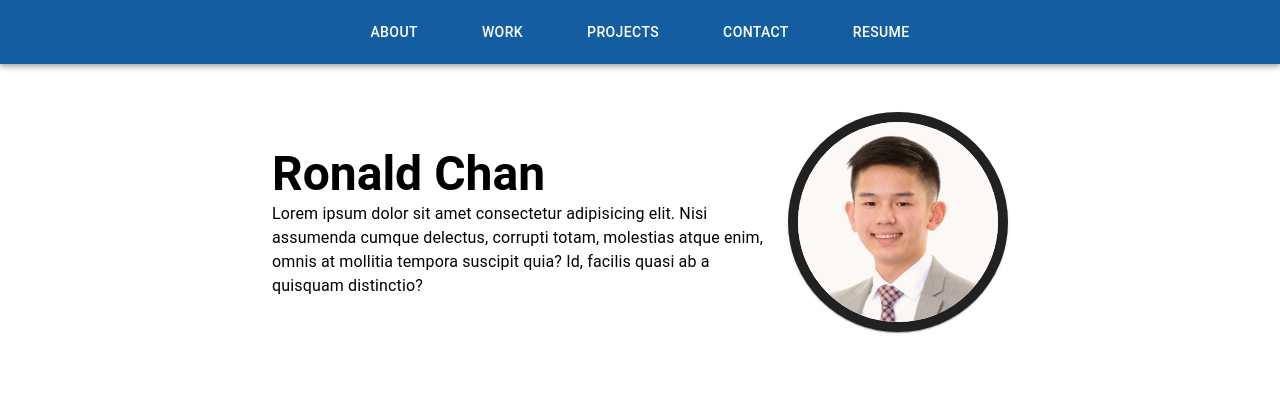
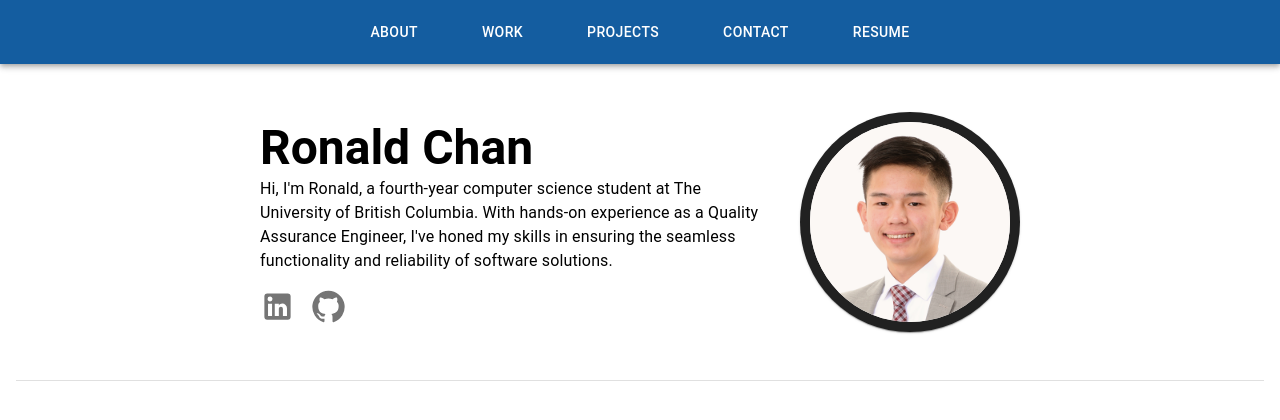
Before and after one commit to ronalldchan/ronalldchan.github.io, a React (Create React App) app: page / in a window 1280 px wide. Shown: the top 420 px of the page. Built offline with nearby package versions, Linux system fonts and the light colour scheme.

Commit message:
Updated index.html description - Removed items from manifest.json - Updated description for About section - Updated Content structure - Added IconLinkButton for external links

```diff
--- a/public/index.html
+++ b/public/index.html
@@ -7,7 +7,7 @@
     <meta name="theme-color" content="#000000" />
     <meta
       name="description"
-      content="Web site created using create-react-app"
+      content="UBC Computer Science Student"
     />
     <!-- <link rel="apple-touch-icon" href="%PUBLIC_URL%/logo192.png" /> -->
     <!--
--- a/src/components/AboutMe.tsx
+++ b/src/components/AboutMe.tsx
@@ -1,18 +1,28 @@
-import { Box, Container, Paper, Typography } from "@mui/material";
+import { Box, Paper, Typography } from "@mui/material";
 import headshot from "../images/headshot.png";
+import LinkedInIcon from "@mui/icons-material/LinkedIn";
+import GitHubIcon from "@mui/icons-material/GitHub";
+import IconLinkButton from "./IconLinkButton";
 
 function AboutMe() {
   return (
     <Box component="section" id="about">
       <Box py={6} display={"flex"} justifyContent={"center"} alignItems={"center"}>
-        <Box mr={2}>
+        <Box mr={5}>
           <Typography variant="h3" fontWeight={"bold"}>
             Ronald Chan
           </Typography>
-          <Typography variant="body1" maxWidth={500}>
-            Lorem ipsum dolor sit amet consectetur adipisicing elit. Nisi assumenda cumque delectus, corrupti totam,
-            molestias atque enim, omnis at mollitia tempora suscipit quia? Id, facilis quasi ab a quisquam distinctio?
+          <Typography variant="body1" maxWidth={500} mb={2}>
+            Hi, I'm Ronald, a fourth-year computer science student at The University of British Columbia. With hands-on
+            experience as a Quality Assurance Engineer, I've honed my skills in ensuring the seamless functionality and
+            reliability of software solutions.
           </Typography>
+          <IconLinkButton href="https://www.linkedin.com/in/ronald-chan-info/">
+            <LinkedInIcon fontSize="large" />
+          </IconLinkButton>
+          <IconLinkButton href="https://github.com/ronalldchan">
+            <GitHubIcon fontSize="large" />
+          </IconLinkButton>
         </Box>
         <Paper
           sx={{
--- a/src/components/Content.tsx
+++ b/src/components/Content.tsx
@@ -1,8 +1,13 @@
-import { Container, Divider } from "@mui/material";
+import { Box, Divider } from "@mui/material";
 import AboutMe from "./AboutMe";
 
 function Content() {
-  return <AboutMe />;
+  return (
+    <Box>
+      <AboutMe />
+      <Divider variant="middle" />
+    </Box>
+  );
 }
 
 export default Content;
--- /dev/null
+++ b/src/components/IconLinkButton.tsx
@@ -0,0 +1,12 @@
+import { IconButton } from "@mui/material";
+import React from "react";
+
+function IconLinkButton(props: { href: string; children: React.ReactElement }) {
+  return (
+    <IconButton href={props.href} disableRipple target="_blank" sx={{ padding: 0, mr: 2 }}>
+      {props.children}
+    </IconButton>
+  );
+}
+
+export default IconLinkButton;
```
Also changed, not shown: public/manifest.json.
